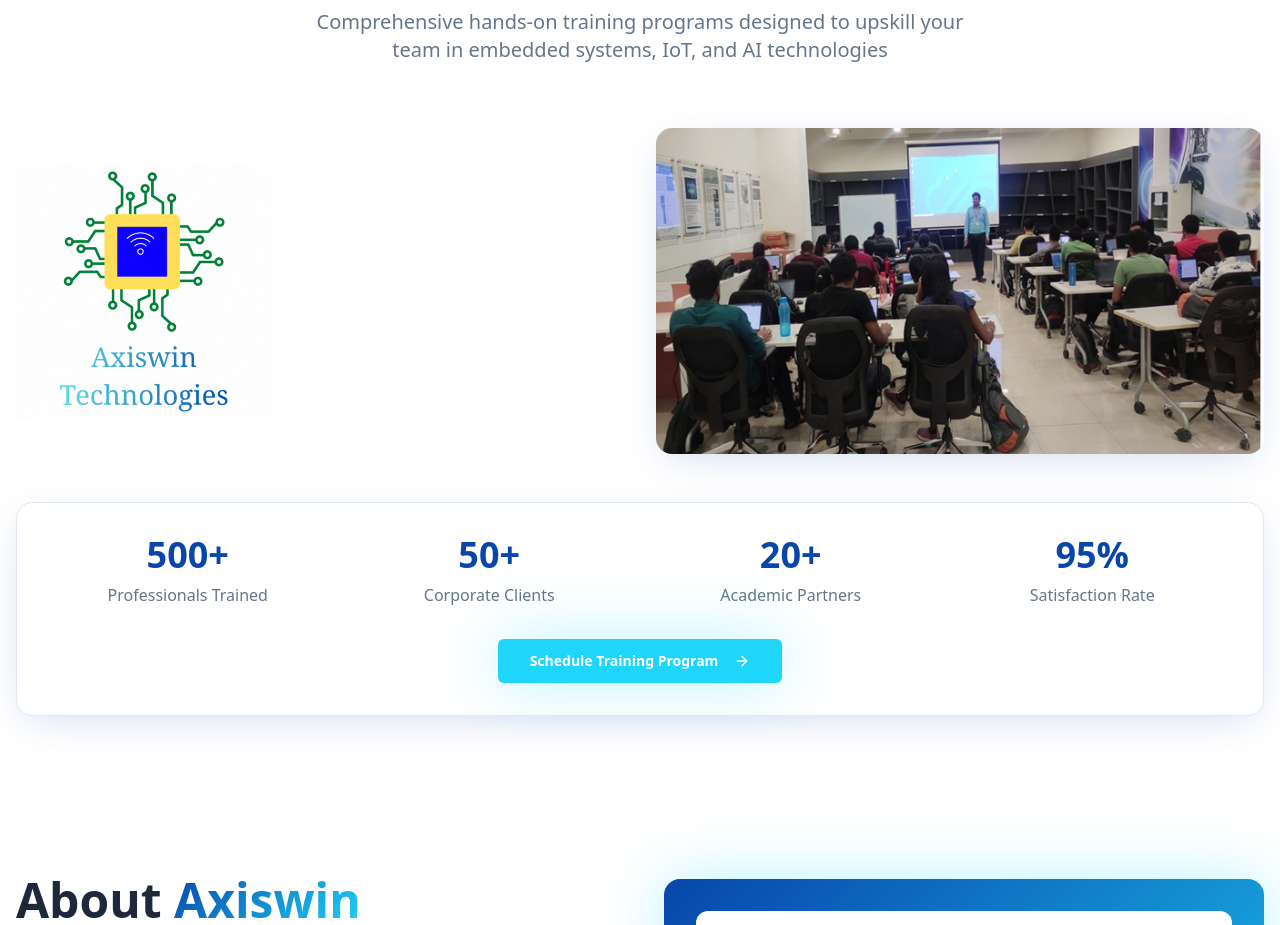
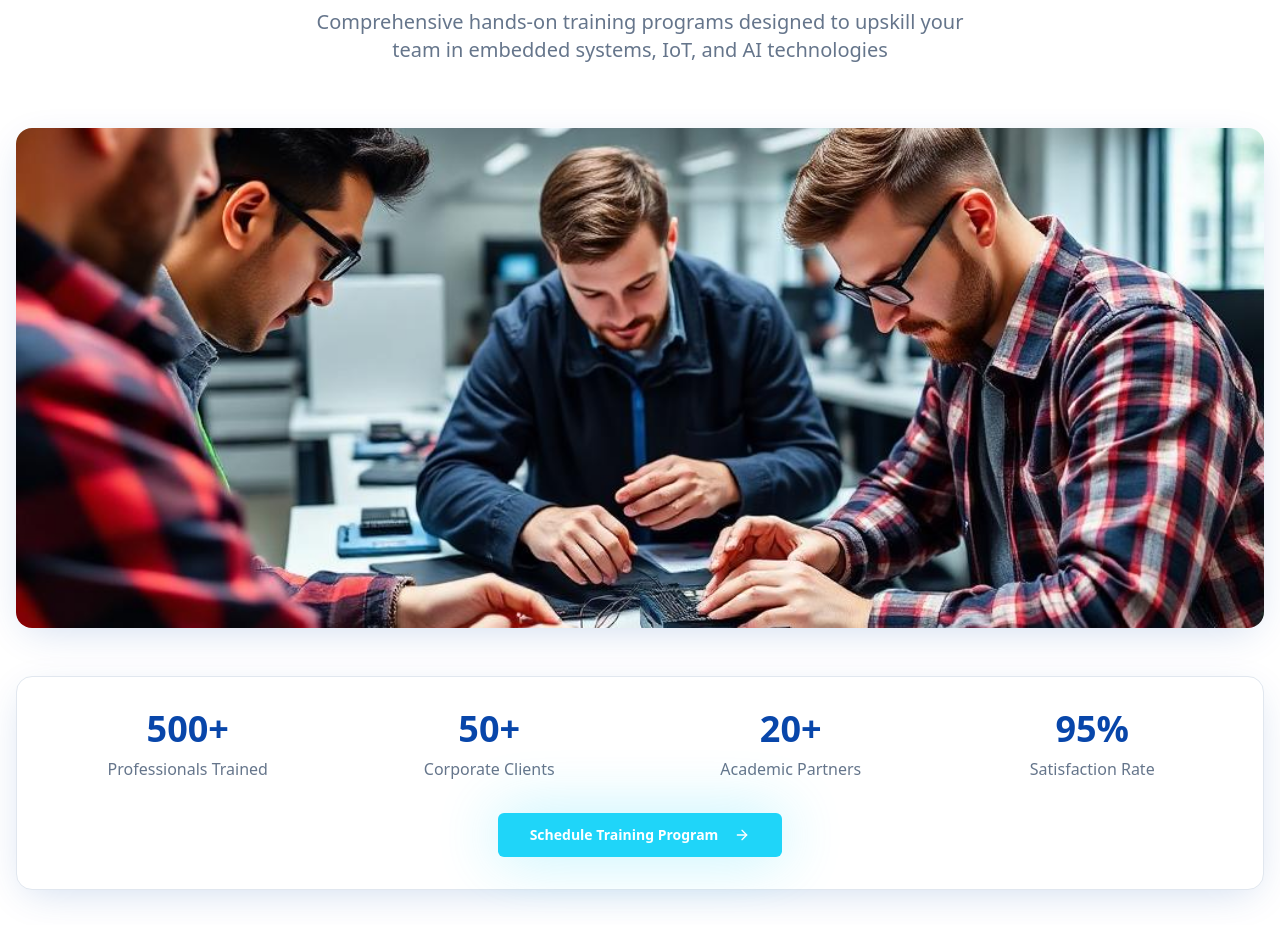
Before and after one commit to SudharsanK58/axiswin-spark-prompt, a React (Vite) app: page / in a window 1280 px wide. Shown: the part 2705-3630 px from the top of the page. Built offline with nearby package versions, Linux system fonts and the light colour scheme; the HTML template or start-up script is replaced by a standard one.

Commit message:
Update Training Section

```diff
--- a/src/components/Training.tsx
+++ b/src/components/Training.tsx
@@ -1,7 +1,6 @@
 import { Button } from "@/components/ui/button";
 import { ArrowRight } from "lucide-react";
-import logo from "@/assets/logo.gif";
-import trainingClassroom from "@/assets/training-classroom-real.jpg";
+import trainingHandsOn from "@/assets/training-hands-on.jpg";
 
 const Training = () => {
   const scrollToContact = () => {
@@ -23,22 +22,13 @@ const Training = () => {
           </p>
         </div>
 
-        <div className="grid grid-cols-1 lg:grid-cols-2 gap-8 mb-12 items-center">
-          {/* Logo */}
-          <div className="flex justify-center lg:justify-start animate-fade-in">
+        <div className="mb-12 animate-fade-in">
+          {/* Training Photo */}
+          <div className="relative overflow-hidden rounded-2xl shadow-elegant">
             <img
-              src={logo}
-              alt="Axiswin Technologies Logo"
-              className="w-64 h-64 object-contain"
-            />
-          </div>
-
-          {/* Training Photo */}
-          <div className="relative overflow-hidden rounded-2xl shadow-elegant animate-fade-in" style={{ animationDelay: '0.1s' }}>
-            <img
-              src={trainingClassroom}
-              alt="Corporate and academic training sessions at Axiswin Technologies"
-              className="w-full h-full object-cover"
+              src={trainingHandsOn}
+              alt="Corporate and academic hands-on training sessions"
+              className="w-full h-[500px] object-cover"
             />
           </div>
         </div>
```
